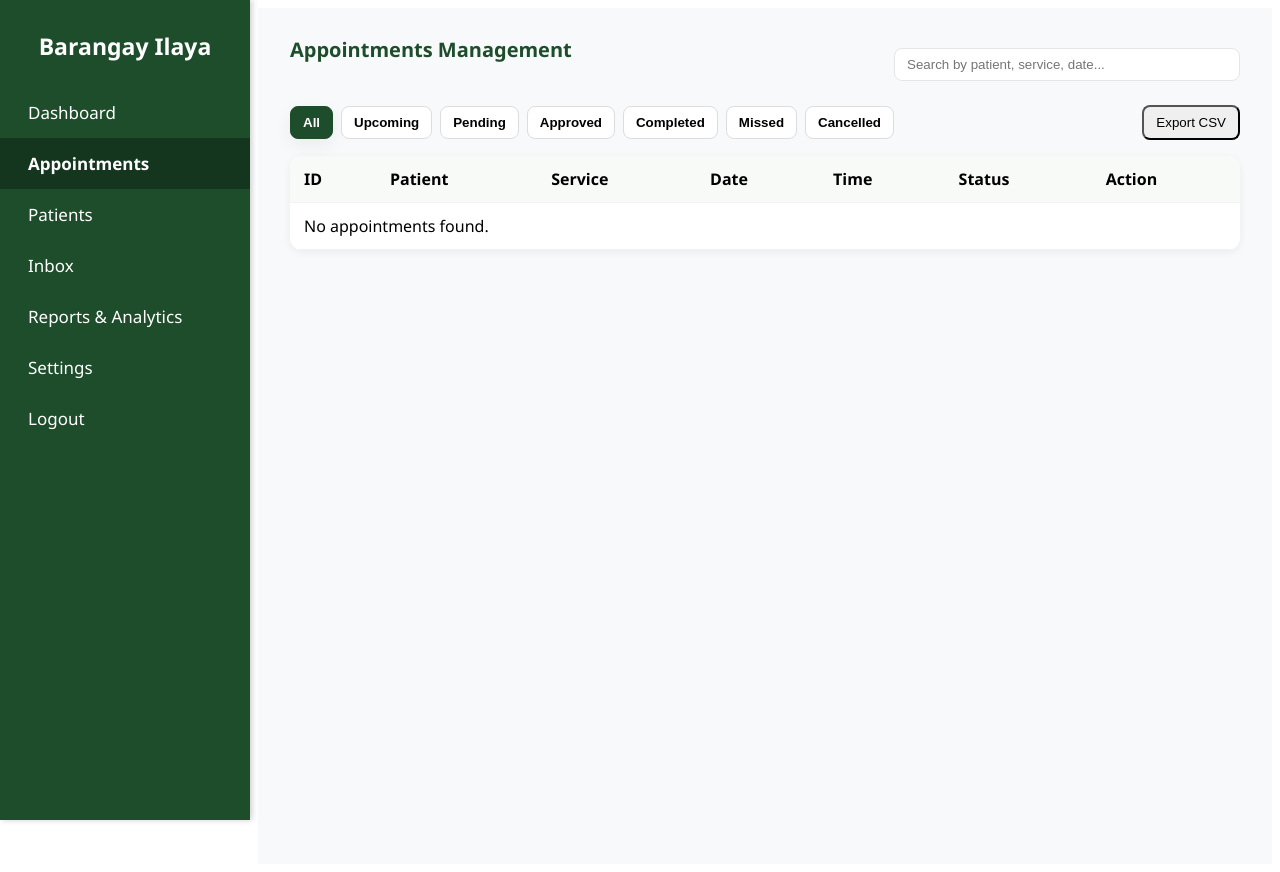
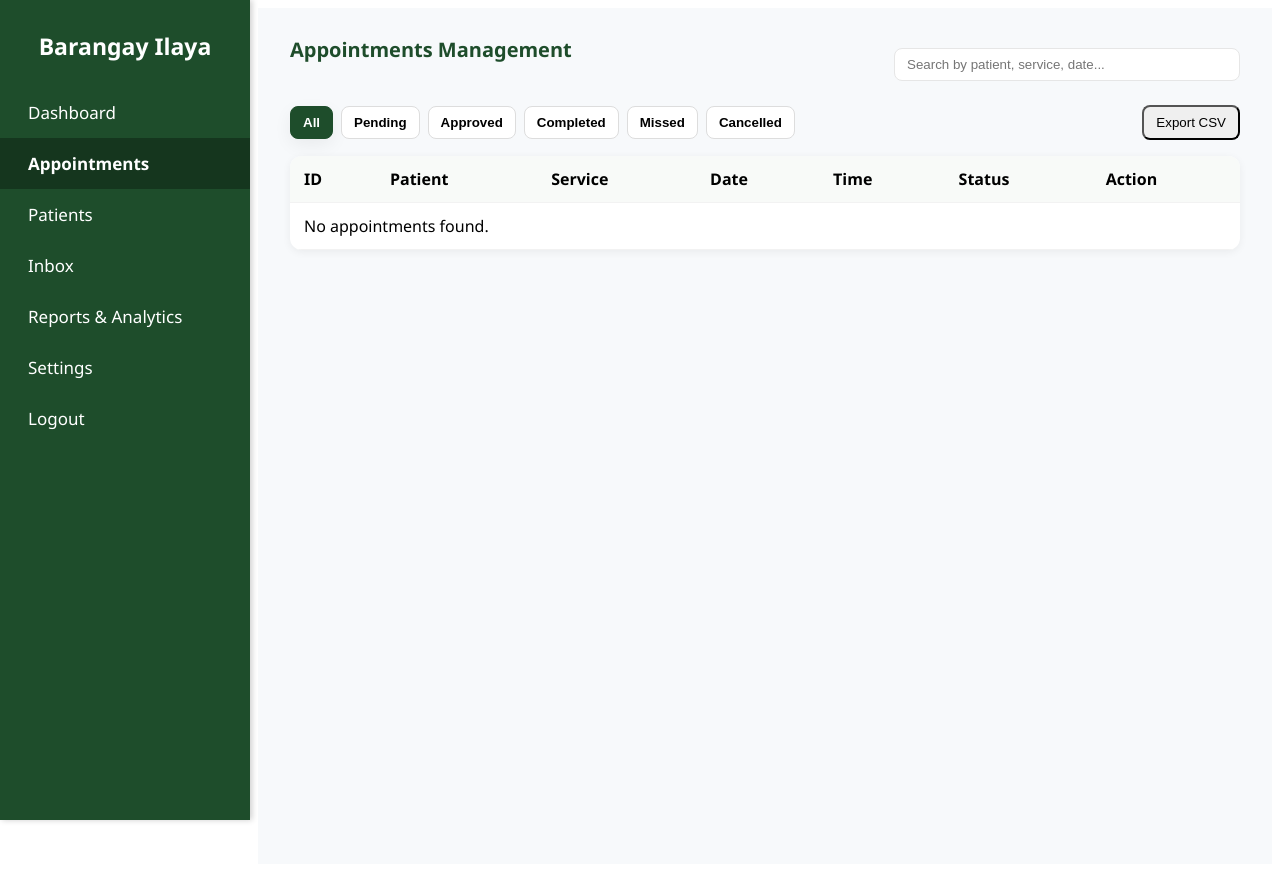
Before and after one commit to ayencutie/barangay_ilaya_system, a PHP site: page /admin/appointments.php in a window 1280 px wide. Run offline with PHP 8.4, Linux system fonts and the light colour scheme; the visitor is signed in with stand-in values (Sample User, id 1); data that the repository does not hold is empty.

Commit message:
Update appointments.php

```diff
--- a/admin/appointments.php
+++ b/admin/appointments.php
@@ -34,7 +34,7 @@ require __DIR__ . '/_auth_admin.php';
     <div class="controls">
       <div class="tabs" role="tablist" id="tabsWrap">
         <button class="tab-btn active" data-status="All">All</button>
-        <button class="tab-btn" data-status="Upcoming">Upcoming</button>
+
         <button class="tab-btn" data-status="Pending">Pending</button>
         <button class="tab-btn" data-status="Approved">Approved</button>
         <button class="tab-btn" data-status="Completed">Completed</button>
```
